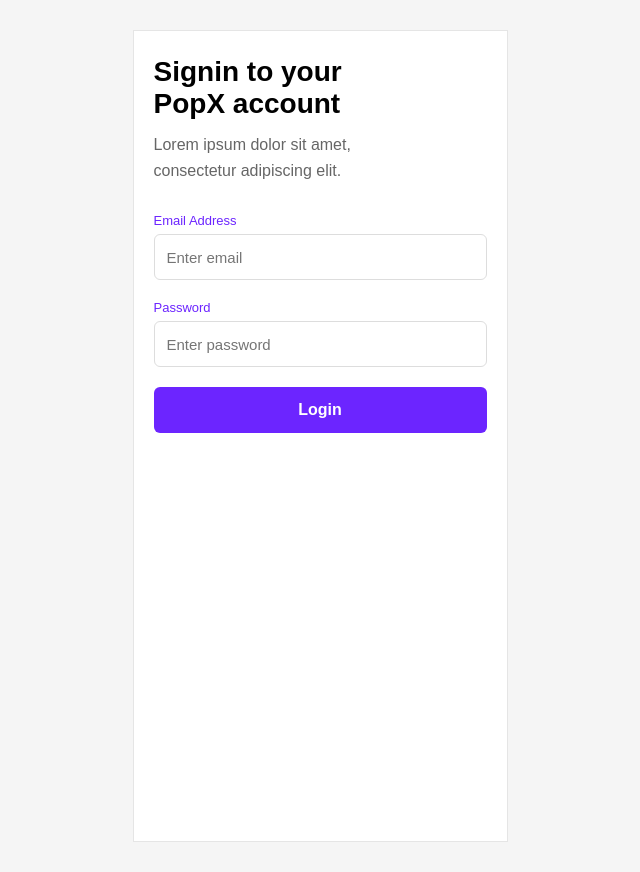
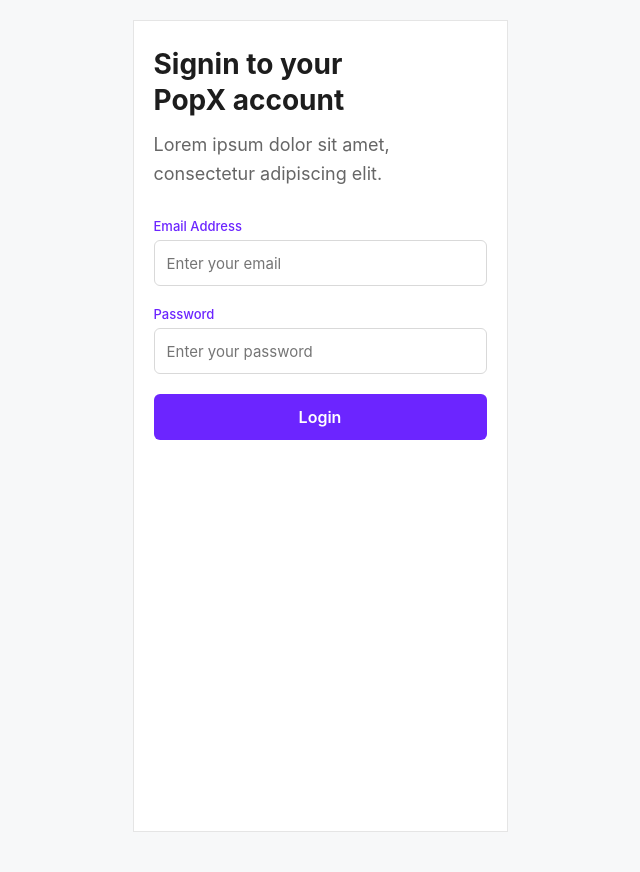
Before and after one commit to SurajKumarDalai/popx-assessment, a React (Vite) app: page /login in a window 1280 px wide. Shown: the whole page, without its empty margins (320-960 px from the left). Built offline with nearby package versions, Linux system fonts and the light colour scheme.

Commit message:
Complete PopX authentication flow and UI polish

```diff
--- a/src/index.css
+++ b/src/index.css
@@ -5,6 +5,15 @@
 }
 
 body {
-  font-family: Arial, sans-serif;
-  background-color: #f5f5f5;
+  font-family: "Inter", Arial, sans-serif;
+  background: #f7f8f9;
+  color: #1d1d1d;
 }
+
+button {
+  font-family: inherit;
+}
+
+input {
+  font-family: inherit;
+}
--- a/src/pages/Login.css
+++ b/src/pages/Login.css
@@ -1,8 +1,9 @@
 .login-container {
-    width: 375px;
+  width: 100%;
+  max-width: 375px;
   min-height: 812px;
-    margin: 30px auto;
-    background: #fff;
+  margin: 20px auto;
+  background: #ffffff;
   border: 1px solid #e5e5e5;
   padding: 25px 20px;
   box-sizing: border-box;
@@ -11,11 +12,14 @@
 .login-title {
   font-size: 28px;
   font-weight: 700;
+  color: #1d1d1d;
+  line-height: 1.3;
   margin-bottom: 12px;
 }
 
 .login-subtitle {
-    color: #666;
+  color: #666666;
+  font-size: 18px;
   line-height: 1.6;
   margin-bottom: 30px;
 }
@@ -27,32 +31,48 @@
 .form-group label {
   display: block;
   color: #6c25ff;
+  font-size: 13px;
+  font-weight: 500;
   margin-bottom: 6px;
-    font-size: 13px;
 }
 
 .form-group input {
   width: 100%;
   height: 46px;
-    border: 1px solid #ddd;
+  padding: 0 12px;
+  border: 1px solid #d9d9d9;
   border-radius: 6px;
-    padding: 0 12px;
+  font-size: 15px;
+  font-family: inherit;
   box-sizing: border-box;
+  outline: none;
+  transition: border-color 0.3s ease;
+}
+
+.form-group input:focus {
+  border-color: #6c25ff;
 }
 
 .login-btn {
   width: 100%;
   height: 46px;
   background: #6c25ff;
-    color: white;
+  color: #ffffff;
   border: none;
   border-radius: 6px;
-    cursor: pointer;
   font-size: 16px;
   font-weight: 600;
+  cursor: pointer;
+  transition: opacity 0.3s ease;
+}
+
+.login-btn:hover {
+  opacity: 0.9;
 }
 
 .error {
-    color: red;
   margin-top: 15px;
+  color: #e53935;
+  font-size: 14px;
+  font-weight: 500;
 }
--- a/src/pages/Login.jsx
+++ b/src/pages/Login.jsx
@@ -10,16 +10,25 @@
   const [error, setError] = useState("");
 
   const handleLogin = () => {
+    // Validate empty fields
+    if (!email || !password) {
+      setError("Please enter both email and password.");
+      return;
+    }
+
+    // Get stored user data
     const user = JSON.parse(localStorage.getItem("userData"));
 
+    // Validate credentials
     if (
       user &&
       user.email === email &&
       user.password === password
     ) {
+      setError("");
       navigate("/profile");
     } else {
-      setError("Invalid email or password");
+      setError("Invalid email or password.");
     }
   };
 
@@ -41,9 +50,12 @@
 
         <input
           type="email"
-          placeholder="Enter email"
+          placeholder="Enter your email"
           value={email}
-          onChange={(e) => setEmail(e.target.value)}
+          onChange={(e) => {
+            setEmail(e.target.value);
+            setError("");
+          }}
         />
       </div>
 
@@ -52,9 +64,12 @@
 
         <input
           type="password"
-          placeholder="Enter password"
+          placeholder="Enter your password"
           value={password}
-          onChange={(e) => setPassword(e.target.value)}
+          onChange={(e) => {
+            setPassword(e.target.value);
+            setError("");
+          }}
         />
       </div>
 
--- a/src/pages/Profile.jsx
+++ b/src/pages/Profile.jsx
@@ -1,7 +1,7 @@
 import "./Profile.css";
 
 function Profile() {
-  const user = JSON.parse(localStorage.getItem("userData"));
+  const user = JSON.parse(localStorage.getItem("userData")) || {};
 
   return (
     <div className="profile-container">
--- a/src/pages/Signup.jsx
+++ b/src/pages/Signup.jsx
@@ -24,6 +24,16 @@
   };
 
   const handleSubmit = () => {
+    if (
+      !formData.fullName ||
+      !formData.phone ||
+      !formData.email ||
+      !formData.password
+    ) {
+      alert("Please fill all required fields.");
+      return;
+    }
+
     localStorage.setItem("userData", JSON.stringify(formData));
     navigate("/profile");
   };
@@ -43,7 +53,7 @@
         <input
           type="text"
           name="fullName"
-          placeholder="Marry Doe"
+          placeholder="Enter your full name"
           value={formData.fullName}
           onChange={handleChange}
         />
@@ -57,7 +67,7 @@
         <input
           type="text"
           name="phone"
-          placeholder="Marry Doe"
+          placeholder="Enter your phone number"
           value={formData.phone}
           onChange={handleChange}
         />
@@ -71,7 +81,7 @@
         <input
           type="email"
           name="email"
-          placeholder="Marry Doe"
+          placeholder="Enter your email"
           value={formData.email}
           onChange={handleChange}
         />
@@ -85,7 +95,7 @@
         <input
           type="password"
           name="password"
-          placeholder="Marry Doe"
+          placeholder="Enter your password"
           value={formData.password}
           onChange={handleChange}
         />
@@ -97,7 +107,7 @@
         <input
           type="text"
           name="company"
-          placeholder="Marry Doe"
+          placeholder="Enter your company name"
           value={formData.company}
           onChange={handleChange}
         />
--- a/src/pages/Welcome.css
+++ b/src/pages/Welcome.css
@@ -1,8 +1,9 @@
 .welcome-container {
-    width: 375px;
+    width: 100%;
+    max-width: 375px;
     height: 812px;
-    margin: 30px auto;
-    background: #ffffff;
+    margin: 20px auto;
+    background: #fff;
     border: 1px solid #e5e5e5;
     display: flex;
     flex-direction: column;
@@ -25,27 +26,30 @@
     margin-bottom: 30px;
 }
 
-  .primary-btn {
+.primary-btn,
+.secondary-btn {
     width: 100%;
     height: 46px;
-    background: #6c25ff;
-    color: white;
     border: none;
     border-radius: 6px;
     font-size: 16px;
     font-weight: 600;
     cursor: pointer;
+    transition: 0.3s ease;
+}
+
+.primary-btn {
+    background: #6c25ff;
+    color: #fff;
     margin-bottom: 12px;
 }
 
 .secondary-btn {
-    width: 100%;
-    height: 46px;
     background: #cebafb;
-    color: black;
-    border: none;
-    border-radius: 6px;
-    font-size: 16px;
-    font-weight: 600;
-    cursor: pointer;
+    color: #000;
 }
+
+.primary-btn:hover,
+.secondary-btn:hover {
+    opacity: 0.9;
+}
```
Lines whose indentation alone changed are shown as unchanged.
